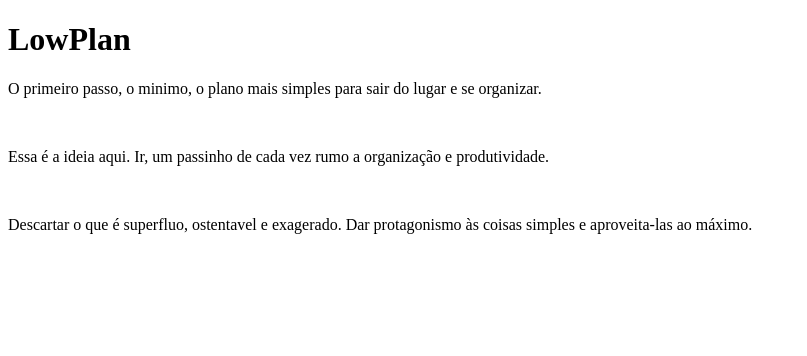
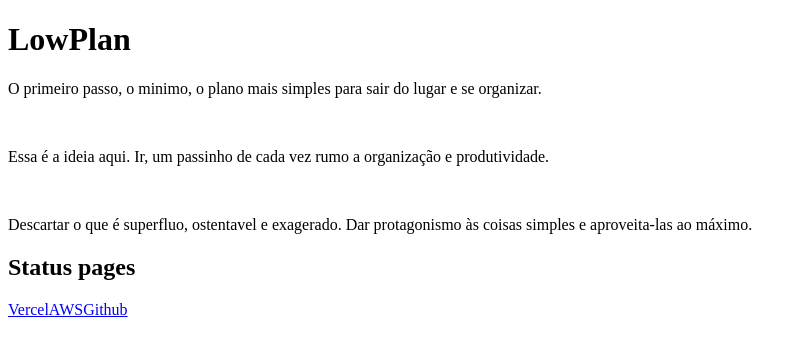
Before and after one commit to IsTorres/studies, a Next.js app: page / in a window 1280 px wide. Shown: the top 356 px of the page, without its empty margins (0-807 px from the left). Built offline with nearby package versions, Linux system fonts and the light colour scheme.

Commit message:
status pages

```diff
--- a/pages/index.js
+++ b/pages/index.js
@@ -16,6 +16,13 @@ export default function Home() {
         Descartar o que é superfluo, ostentavel e exagerado. Dar protagonismo às
         coisas simples e aproveita-las ao máximo.
       </p>
+
+      <div>
+        <h2>Status pages</h2>
+        <a href="https://www.vercel-status.com/">Vercel</a>
+        <a href="https://health.aws.amazon.com/health/status">AWS</a>
+        <a href="https://www.githubstatus.com/">Github</a>
+      </div>
     </>
   );
 }
```
